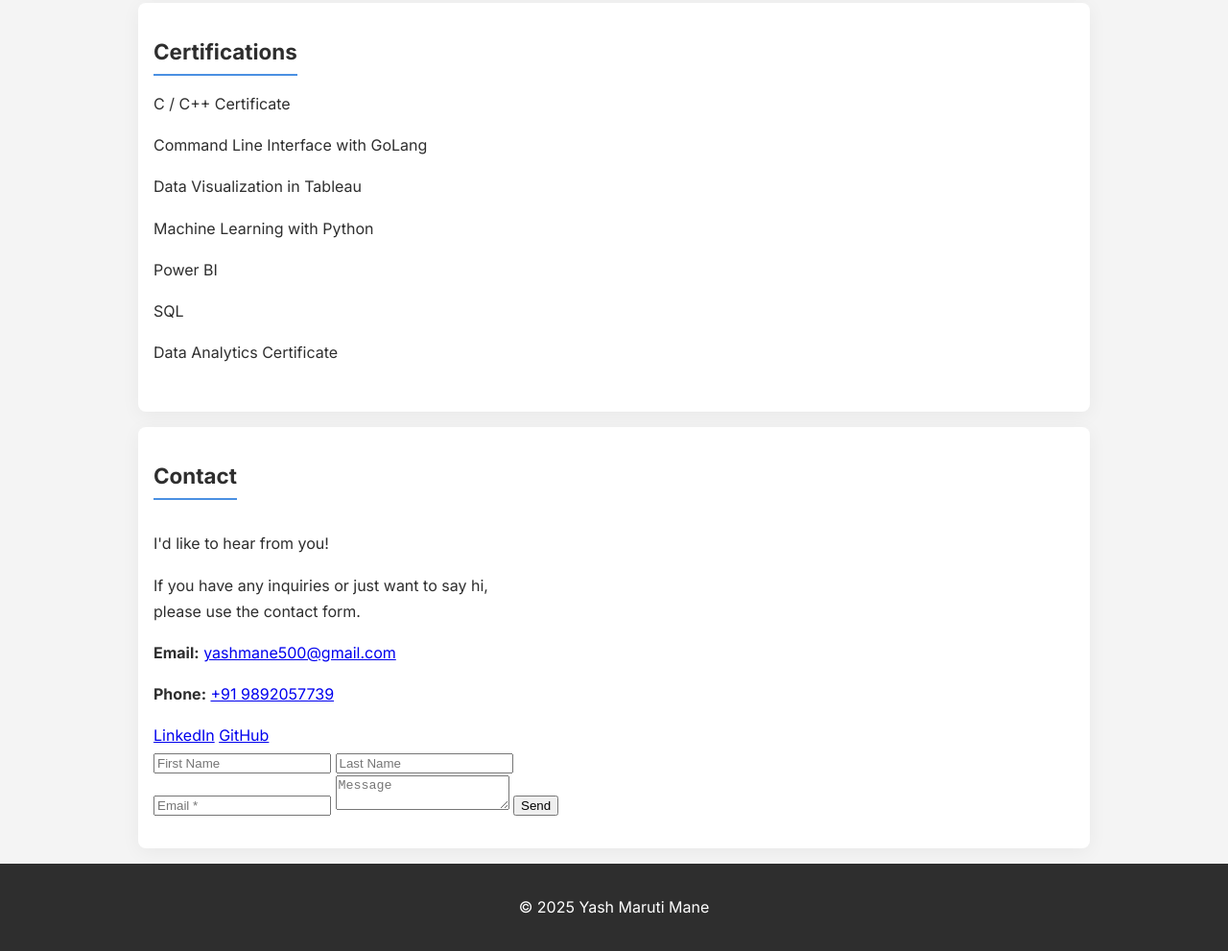
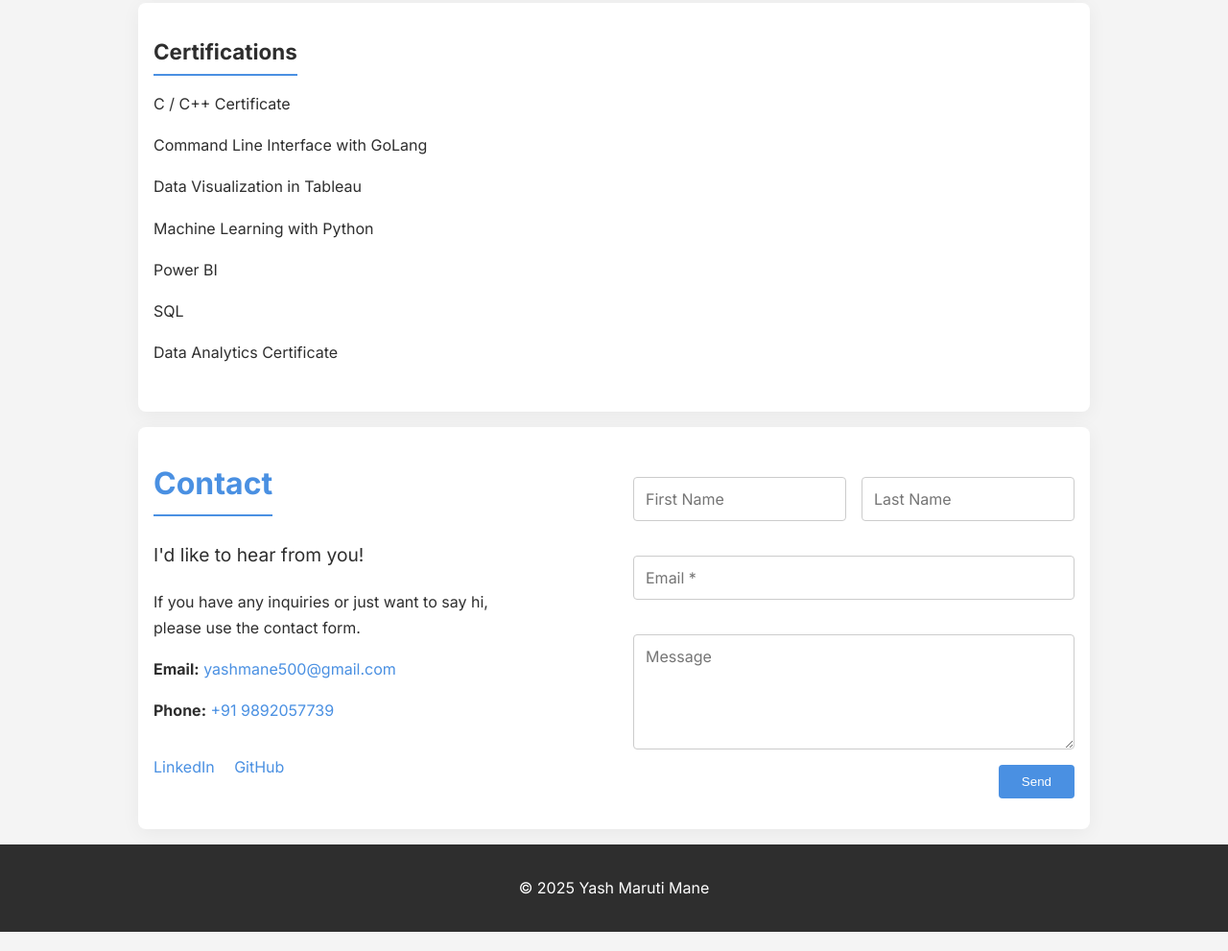
Before and after one commit to yashmane1/portfolio-, a plain HTML site: page index.html in a window 1280 px wide. Shown: the part 2162-3153 px from the top of the page at 96% size. Drawn offline with Linux system fonts and the light colour scheme.

Commit message:
Update styles.css

```diff
--- a/styles.css
+++ b/styles.css
@@ -301,3 +301,102 @@ footer {
 #skills {
   margin-top: 20px;
 }*/
+
+.contact-card {
+  /* Removed background, padding, border-radius, box-shadow */
+  /* These are now handled by .card class */
+  display: flex;
+  flex-direction: column;
+  gap: 2rem;
+}
+
+
+.contact-grid {
+  display: flex;
+  flex-wrap: wrap;
+  gap: 2rem;
+  justify-content: space-between;
+  align-items: flex-start;
+}
+
+.contact-info {
+  flex: 1;
+  min-width: 280px;
+}
+
+.contact-info h2 {
+  font-size: 2rem;
+  color: #4A90E2;
+}
+
+.contact-subtitle {
+  font-size: 1.2rem;
+  color: #2E2E2E;
+  margin-top: 0.5rem;
+}
+
+.contact-info a {
+  color: #4A90E2;
+  text-decoration: none;
+}
+
+.contact-info a:hover {
+  text-decoration: underline;
+}
+
+.social-icons a {
+  display: inline-block;
+  margin-right: 1rem;
+  margin-top: 1rem;
+  font-weight: 500;
+  color: #4A90E2;
+}
+
+/* Form Styling */
+.contact-form {
+  flex: 1;
+  min-width: 280px;
+  max-width: 460px;
+  display: flex;
+  flex-direction: column;
+  gap: 1rem;
+}
+
+.contact-form .form-row {
+  display: flex;
+  gap: 1rem;
+}
+
+.contact-form input,
+.contact-form textarea {
+  width: 100%;
+  padding: 0.75rem;
+  border: 1px solid #ccc;
+  border-radius: 4px;
+  font-family: 'Inter', sans-serif;
+  font-size: 1rem;
+  margin-top: 20px;
+  max-width: 100%; /* ✅ Prevent overflow */
+  box-sizing: border-box; /* ✅ Includes padding in width */
+}
+
+.contact-form textarea {
+  height: 120px;
+  resize: vertical;
+}
+
+.contact-form button {
+  align-self: flex-end;
+  background: #4A90E2;
+  color: white;
+  padding: 0.6rem 1.5rem;
+  border: none;
+  border-radius: 4px;
+  cursor: pointer;
+  font-weight: 500;
+  transition: background 0.3s;
+}
+
+.contact-form button:hover {
+  background: #3b7acb;
+}
```
